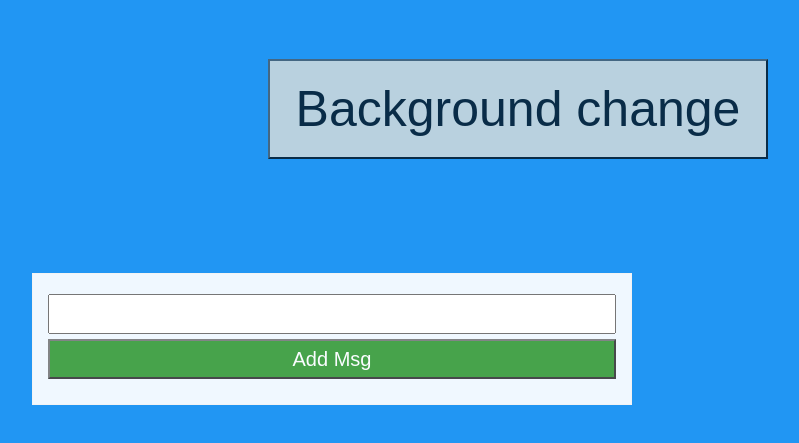
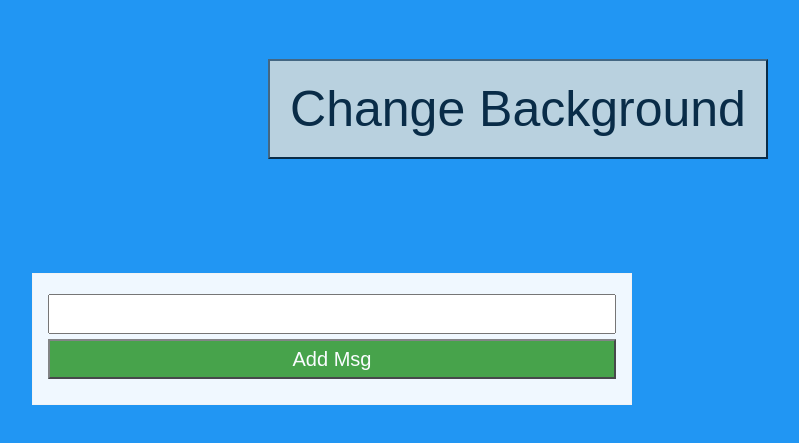
Before and after one commit to mahmoudwardany/Simple-ideas-of-JS, a plain HTML site: page index.html in a window 1280 px wide. Shown: the part 61-504 px from the top of the page, without its empty margins (308-1107 px from the left). Drawn offline with Linux system fonts and the light colour scheme.

Commit message:
Update index.html

```diff
--- a/index.html
+++ b/index.html
@@ -13,7 +13,7 @@
     <div class="colock"></div>
     <div class="main">
         <div class="bg">
-            <button id="bgbtn">Background change</button>
+            <button id="bgbtn">Change Background</button>
         </div>
 <input id="inp" type="text">
 <button id="btn">Add Msg</button>
```
